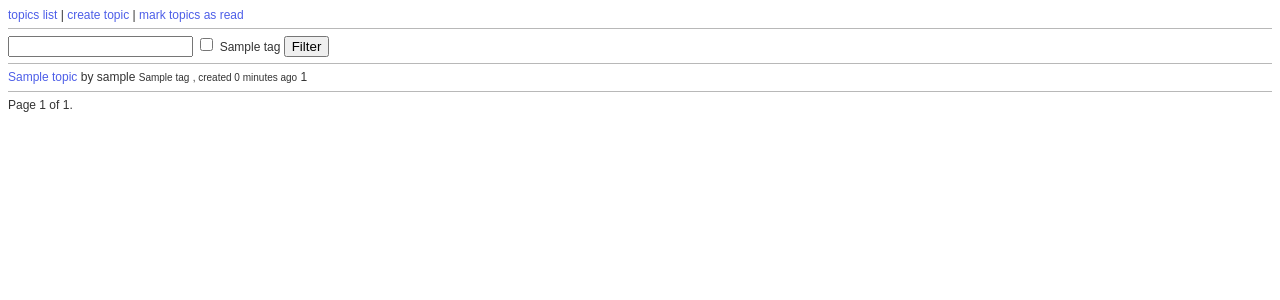
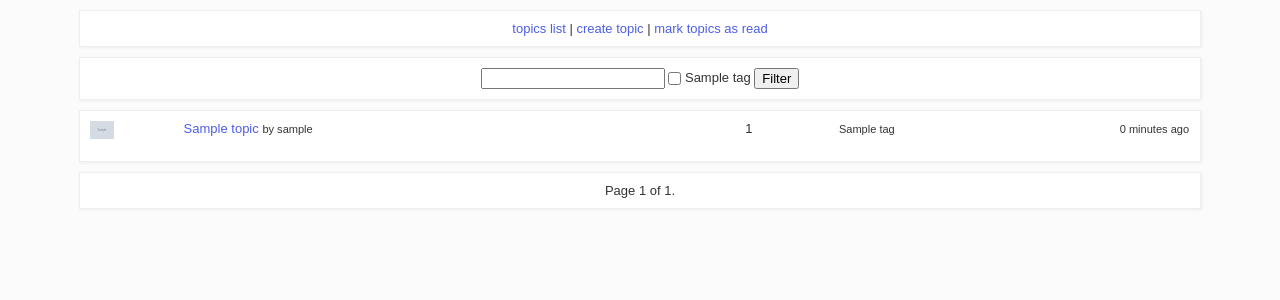
Before and after one commit to kichawa/overmind, a Django app: template overmind/forum/templates/forum/topics_list.html in a window 1280 px wide. Shown: the top 300 px of the page. Run offline with Django 3.2, Linux system fonts and the light colour scheme; the template is opened without the code that fills it: most values are stand-ins (such as "Sample title", 1, 10 or a date in 2020); grey boxes marked "Sample" are stand-in pictures; some libraries are stand-ins or nearby versions.

Commit message:
UI change

```diff
--- a/overmind/forum/models.py
+++ b/overmind/forum/models.py
@@ -12,17 +12,13 @@ class User(get_user_model()):
 
     @property
     def avatar_url(self):
-        return 'http://robohash.org/bgset_bg3/{}.png?size=80x80'.format(self.username)
+        return 'http://robohash.org/bgset_bg3/{}.png'.format(self.username)
 
 
 class UserProfile(models.Model):
     user = models.OneToOneField(User)
     last_seen_all = models.DateTimeField()
     seen_topics = JSONField(default=dict, blank=True)
-
-    @property
-    def avatar_url(self):
-        return 'http://robohash.org/bgset_bg3/{}.png?size=80x80'.format(self.username)
 
 
 class Tag(models.Model):
--- a/overmind/forum/static/forum/css/base.css
+++ b/overmind/forum/static/forum/css/base.css
@@ -1,13 +1,27 @@
 html,
 body {
+    background: #FBFBFB;
     color: #333333;
-    font-size: 12px;
+    font-size: 13px;
     font-family: sans-serif;
-    line-height: 14px;
+    line-height: 15px;
 }
 
 a           { color: #4D5EE8; text-decoration: none; }
 a:hover     { color: #D60B00; }
 a:visited   { color: #844DE8; }
 
-hr          { border: 0; height: 1px; background-color: #B8B8B8; }
+
+.box-shadow {
+    border: 1px solid #eee;
+    box-shadow: 1px 1px 3px #eee;
+    max-width: 1100px;
+    background: #fff;
+    padding: 10px;
+}
+
+.box {
+    margin: 10px auto;
+    max-width: 1100px;
+    padding: 10px;
+}
--- a/overmind/forum/templates/forum/base.html
+++ b/overmind/forum/templates/forum/base.html
@@ -5,17 +5,20 @@
     <meta charset=utf-8">
     <title>{% block title %}Forum 4.0{% endblock %}</title>
     {% block css %}
+        <link rel="stylesheet" href="{% static "core/css/bootstrap.min.css" %}" type="text/css">
         <link rel="stylesheet" href="{% static "forum/css/base.css" %}" type="text/css">
     {% endblock %}
 </head>
 <body>
-    {% block forum_header %}
-        <a href="{% url "forum:topics-list" %}">topics list</a>
-        | <a href="{% url "forum:topic-create" %}">create topic</a>
-    {% endblock %}
-    <hr>
-    {% block forum_content %}
-    {% endblock %}
+    <div class="box box-shadow text-center">
+        {% block forum_header %}
+            <a href="{% url "forum:topics-list" %}">topics list</a>
+            | <a href="{% url "forum:topic-create" %}">create topic</a>
+        {% endblock %}
+    </div>
+    <span id="page-top"></span>
+    {% block forum_content %}{% endblock %}
+    <span id="page-bottom"></span>
     {% block javascript %}{% endblock %}
 </body>
 </html>
--- a/overmind/forum/templates/forum/topics_list.html
+++ b/overmind/forum/templates/forum/topics_list.html
@@ -24,6 +24,7 @@
 
 
 {% block forum_content %}
+    <div class="box box-shadow text-center">
         <form action="{% url "forum:topics-list" %}" method="GET">
             <input type="search" name="q" value="{{ request.GET.q }}">
             {% for tag in tags %}
@@ -31,25 +32,37 @@
                     <input type="checkbox" name="tag" value="{{ tag.label }}" {% if tag.checked %}checked{% endif %}> {{ tag.label }}
                 </label>
             {% endfor %}
-        <button type="submit">Filter</button>
+            <button class="btn" type="submit">Filter</button>
         </form>
-    <hr>
+    </div>
 
+    <div class="box box-shadow content">
         {% for topic in topics %}
-        <div>
+            <div class="topic row-fluid">
+                <div class="span1">
+                    <img src="{{ topic.author.avatar_url }}?size=24x24" style="width:24px;height24px">
                     <span class="topic-unread" data-topic-id="{{ topic.id }}" data-topic-updated="{{ topic.updated.isoformat }}"></span>
+                </div>
+                <div class="span6">
                     <a href="{{ topic.get_absolute_url }}">{{ topic.subject }}</a>
-            by {{ topic.author.username }}
+                    <small>by {{ topic.author.username }}</small>
+                </div>
+                <div class="span1">
+                    <span>{{ topic.response_count }}</span>
+                </div>
+                <div class="span3">
                     <small>{% for tag in topic.tags.all %}{{ tag }}{% if not forloop.last %}, {% endif %}{% endfor %}</small>
-            <small title="{{ topic.updated }}">, created {{ topic.updated|timesince }} ago</small>
-            <span>{{ topic.response_count }}</span>
+                </div>
+                <div class="span1">
+                    <small title="{{ topic.updated }}">{{ topic.updated|timesince }} ago</small>
+                </div>
             </div>
         {% empty %}
             No topics
         {% endfor %}
+    </div>
 
-    <hr>
-    <div>
+    <div class="box box-shadow text-center">
         {% if topics.has_previous %}
         <a href="?{% urlquery_set request page=topics.previous_page_number %}">previous</a>
         {% endif %}
```
Also changed, not shown: overmind/forum/templates/forum/posts_list.html (+19 -11 lines), overmind/forum/views.py (+6 -2 lines), overmind/core/static/core/css/bootstrap.min.css (added). Lines whose indentation alone changed are shown as unchanged.
